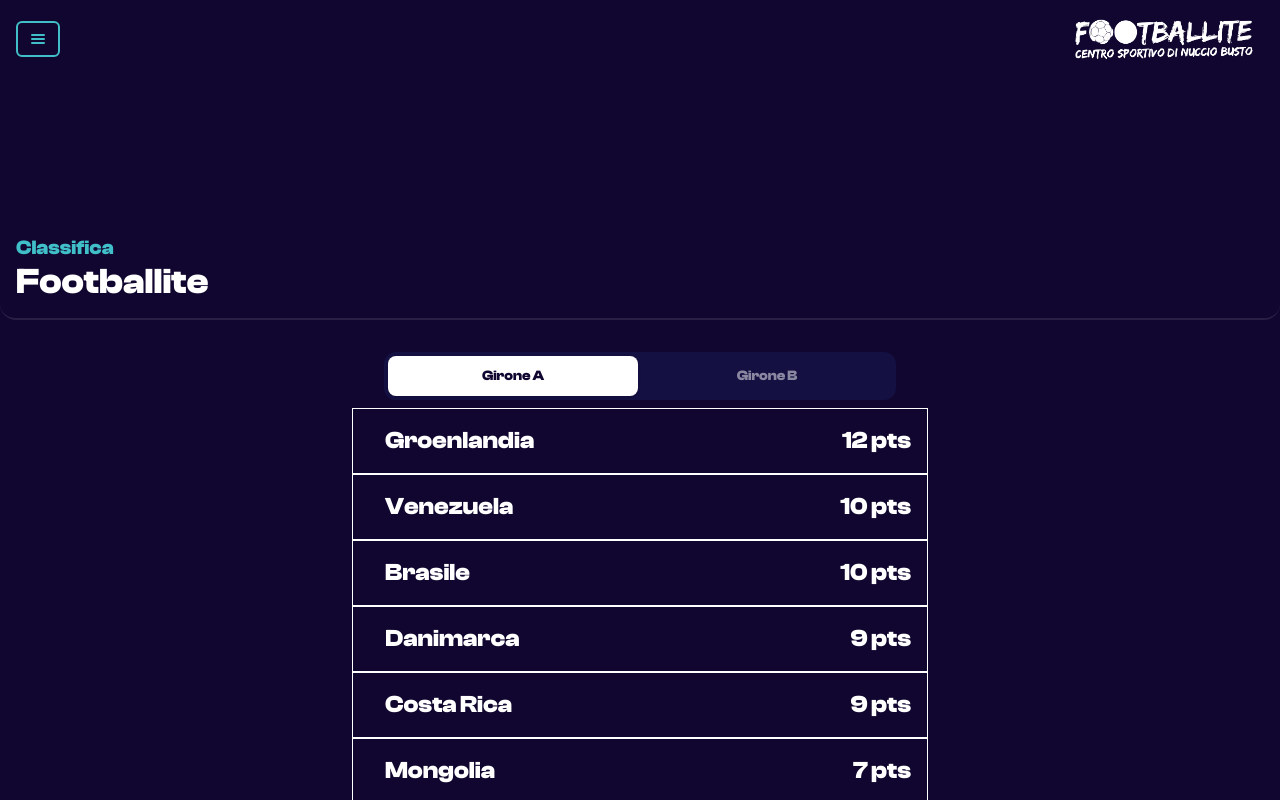
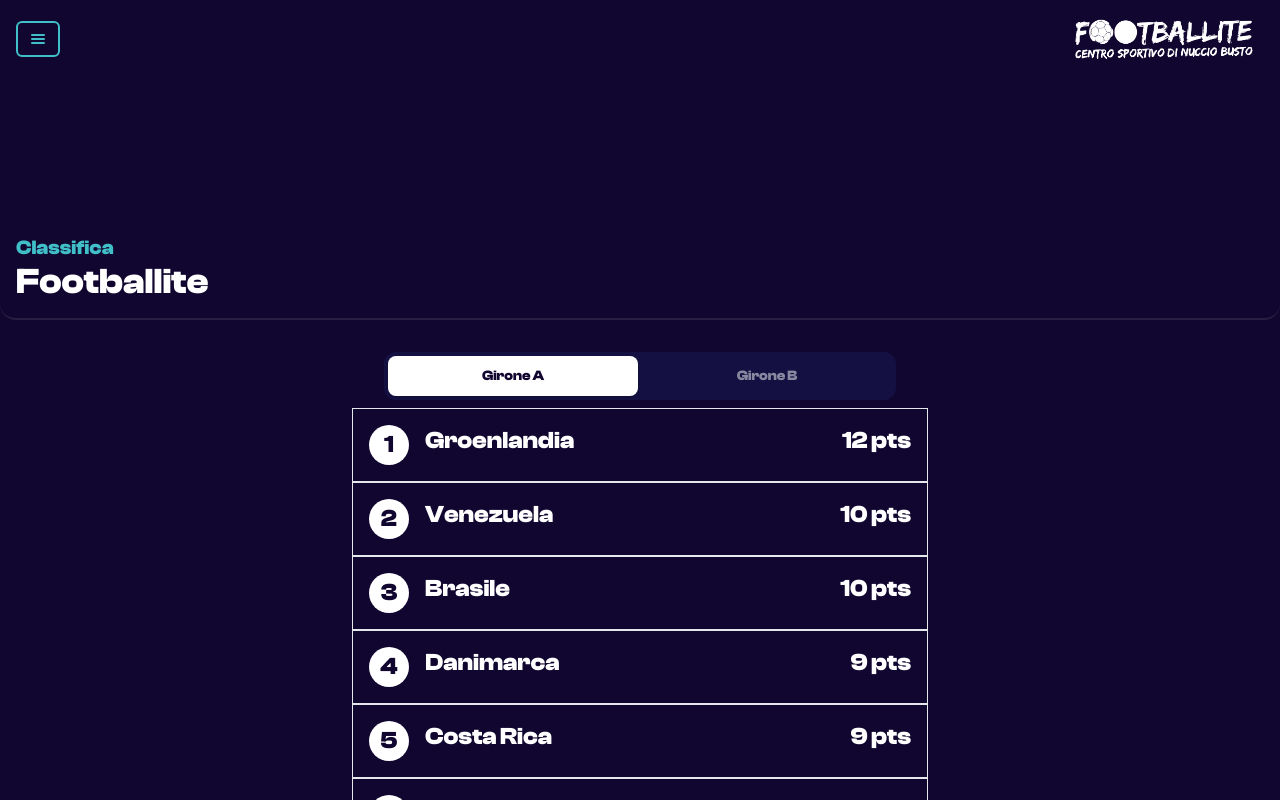
Before and after one commit to FrancescoCiccio/championship, a Nuxt app: page /ranking in a window 1280 px wide. Shown: the top 800 px of the page. Built offline with nearby package versions, Linux system fonts and the light colour scheme.

Commit message:
Aggiornamenti classifiche

```diff
--- a/components/RankingRow.vue
+++ b/components/RankingRow.vue
@@ -1,10 +1,15 @@
 <template>
     <NuxtLink :to="'/teams/' + team.playerName">
         <div :class="[
-                index < 2 ? 'border-yellow-600' : 'border-white',
                 'flex gap-4 text-2xl p-4 border border-t-0 first:border-t'
                 ]">
-            <div>
+            <div :class="[
+                'flex w-10 h-10 rounded-full items-center justify-center bg-white text-primary',
+                index < 4 ? 'bg-[#FDBA37]' : '',
+                index > 3 && index < 8 ? 'bg-[#D6D6D6]' : '',
+                index > 7 ? 'bg-[#5F3E17]' : '',
+            ]">
+                {{ index + 1 }}
             </div>
             <div>
                 {{  team.playerName }}
--- a/pages/ranking.vue
+++ b/pages/ranking.vue
@@ -51,12 +51,12 @@
 
         <HeadlessTabPanels class="mt-2 lg:max-w-xl lg:mx-auto">
             <HeadlessTabPanel class="">
-                <RankingRow v-for="(team, index) in rankingA" :key="index" :team="team" />
+                <RankingRow v-for="(team, index) in rankingA" :key="index" :team="team" :index="index" />
             </HeadlessTabPanel>
 
 
             <HeadlessTabPanel class="">
-                <RankingRow v-for="(team, index) in rankingB" :key="index" :team="team" />
+                <RankingRow v-for="(team, index) in rankingB" :key="index" :team="team" :index="index" />
             </HeadlessTabPanel>
 
 
```
